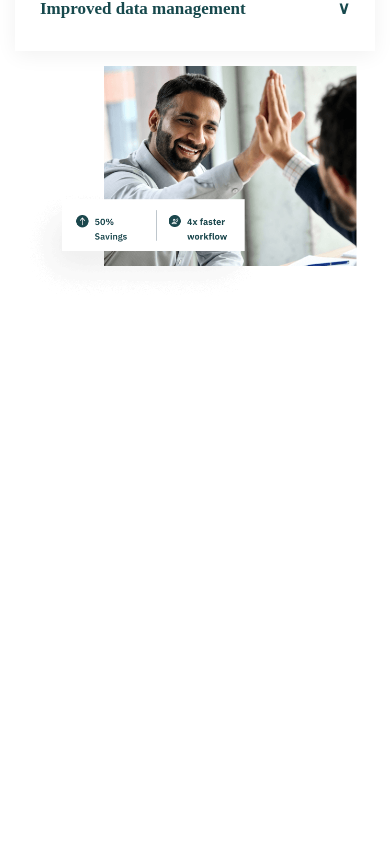
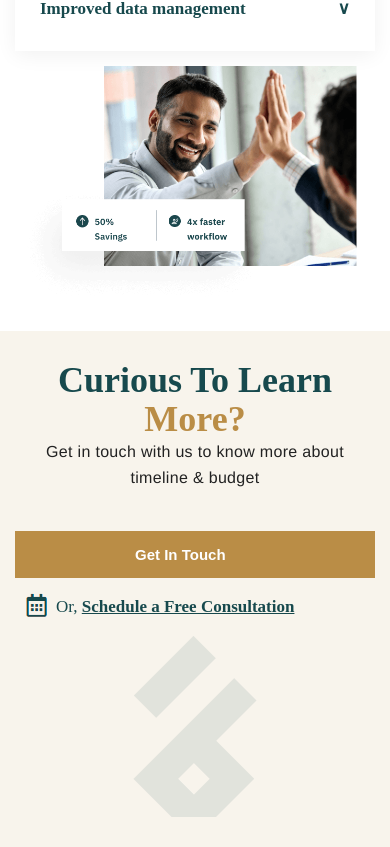
Before and after one commit to Pallab6Sense/6Sense-Clone, a Next.js app: page / in a window 390 px wide. Shown: the part 9305-10152 px from the top of the page. Before the commit the page ends 9636 px from the top, so only its background shows below. Built offline with nearby package versions, Linux system fonts and the light colour scheme.

Commit message:
Added ContactInfo Section

```diff
--- /dev/null
+++ b/components/ContactInfo.js
@@ -0,0 +1,32 @@
+/* eslint-disable @next/next/no-img-element */
+import style from '../styles/ContactInfo.module.css';
+export default function ContactInfo() {
+  return (
+    <>
+      <div className={style.container}>
+        <div className={style.left}>
+          <p className={style.heading}>
+            Curious to Learn <span>More?</span>{' '}
+          </p>
+          <p className={style.subHeading}>
+            Get in touch with us to know more about timeline & budget
+          </p>
+        </div>
+        <div className={style.right}>
+          <div className={style.getInTouch}>
+          <button className={style.btn}>Get In Touch</button>
+          <div className={style.meeting}>
+            <img src="meeting.png" alt="" />
+            <p>
+              Or, <span>Schedule a Free Consultation</span>
+            </p>
+          </div>
+          </div>
+          <div className={style.logo}>
+            <img src="Group-1000002561.png" alt="" />
+          </div>
+        </div>
+      </div>
+    </>
+  );
+}
--- a/components/Layout.js
+++ b/components/Layout.js
@@ -3,6 +3,7 @@ import Navbar from './Navbar';
 import Banner from './Banner';
 import CompanyDescription from './CompanyDescription';
 import DropDown from './DropDown';
+import ContactInfo from './ContactInfo';
 
 export default function Layout() {
   return (
@@ -17,6 +18,7 @@ export default function Layout() {
       <Banner></Banner>
       <CompanyDescription></CompanyDescription>
       <DropDown></DropDown>
+      <ContactInfo></ContactInfo>
     </>
   );
 }
--- /dev/null
+++ b/styles/ContactInfo.module.css
@@ -0,0 +1,233 @@
+.container {
+    display: flex;
+    /* width: 100%; */
+    justify-content: center;
+    padding-left: 30px;
+    padding-right: 30px;
+    background-color: #f8f4ec;
+    padding-top: 30px;
+    padding-bottom: 30px;
+}
+
+.left {
+    display: flex;
+    width: 100%;
+    justify-content: center;
+    flex-direction: column;
+}
+
+.heading {
+    font-family: 'IBM Plex Sans Thai';
+    font-style: normal;
+    font-weight: 700;
+    font-size: 48px;
+    line-height: 60px;
+    /* identical to box height, or 125% */
+
+    text-align: center;
+    text-transform: capitalize;
+
+    /* Primary */
+
+    color: #17494D;
+}
+
+.left span {
+    color: #BA8D46;
+}
+
+.subHeading {
+    font-family: 'Helvetica';
+    font-style: normal;
+    font-weight: 600;
+    font-size: 18px;
+    line-height: 160%;
+    /* identical to box height, or 29px */
+
+    letter-spacing: 0.02em;
+
+    /* Text Black */
+
+    color: #222222;
+
+    text-align: center;
+}
+
+.right {
+    display: flex;
+    width: 100%;
+    justify-content: center;
+    /* padding-top: 60px; */
+}
+
+.getInTouch {
+    display: flex;
+    justify-content: center;
+    flex-direction: column;
+}
+
+.btn {
+    font-family: Arial;
+    color: #ffffff;
+    font-size: 18px;
+    background: #ba8d46;
+    padding: 15px 120px 15px 120px;
+    text-decoration: none;
+    border: none;
+    /* margin-right: 120px; */
+    /* margin-left: 100px; */
+    margin-top: 20px;
+    width: fit-content;
+    font-weight: bold;
+    text-align: center;
+    /* width:100%; */
+    margin-right: 50px;
+}
+
+.btn:hover {
+    cursor: pointer;
+}
+
+.meeting {
+    display: flex;
+    align-items: center;
+    justify-content: flex-start;
+    font-size: 20px;
+    margin-top: 10px;
+    /* width: 100%; */
+}
+
+.meeting p {
+    color: #17494d;
+}
+
+.meeting span {
+    text-decoration: underline;
+    font-weight: bold;
+}
+
+.meeting p:hover {
+    cursor: pointer;
+}
+
+.logo {
+    display: flex;
+    justify-content: center;
+
+}
+
+@media (max-width: 770px) {
+    .container {
+        display: flex;
+        flex-direction: column;
+        justify-content: center;
+        padding-left: 15px;
+        padding-right: 15px;
+        background-color: #f8f4ec;
+        padding-top: 30px;
+        padding-bottom: 30px;
+    }
+
+    .left {
+        display: flex;
+        width: 100%;
+        justify-content: center;
+        flex-direction: column;
+    }
+
+    .heading {
+        font-family: 'IBM Plex Sans Thai';
+        font-style: normal;
+        font-weight: 700;
+        font-size: 36px;
+        line-height: 109%;
+        /* or 39px */
+
+        text-align: center;
+        text-transform: capitalize;
+
+        /* Primary */
+
+        color: #17494D;
+    }
+
+    .left span {
+        color: #BA8D46;
+    }
+
+    .subHeading {
+        font-family: 'Helvetica';
+        font-style: normal;
+        font-weight: 400;
+        font-size: 16px;
+        line-height: 160%;
+        /* or 26px */
+
+        text-align: center;
+        letter-spacing: 0.02em;
+
+        /* Text Black */
+
+        color: #222222;
+
+        text-align: center;
+    }
+
+    .right {
+        display: flex;
+        width: 100%;
+        justify-content: center;
+        padding-top: 60px;
+        flex-direction: column;
+    }
+
+    .btn {
+        font-family: Arial;
+        color: #ffffff;
+        font-size: 15px;
+        background: #ba8d46;
+        padding: 15px 120px 15px 120px;
+        text-decoration: none;
+        border: none;
+        /* margin-right: 120px; */
+        /* margin-left: 100px; */
+        margin-top: -19px;
+        width: 100%;
+        font-weight: bold;
+        text-align: left;
+        /* width:100%; */
+        margin-right: 0px;
+    }
+
+    .btn:hover {
+        cursor: pointer;
+    }
+
+    .meeting {
+        display: flex;
+        align-items: center;
+        justify-content: flex-start;
+        font-size: 17px;
+        margin-top: 10px;
+        margin-bottom: 10px;
+        /* width: 100%; */
+    }
+
+    .meeting p {
+        color: #17494d;
+    }
+
+    .meeting span {
+        text-decoration: underline;
+        font-weight: bold;
+    }
+
+    .meeting p:hover {
+        cursor: pointer;
+    }
+
+    .logo {
+        display: flex;
+        justify-content: center;
+    }
+}
```
Also changed, not shown: public/Group-1000002561.png (added).
